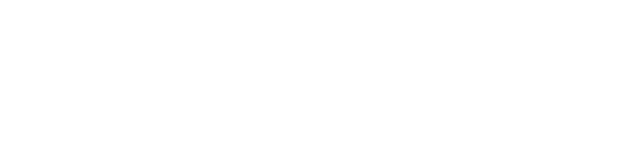
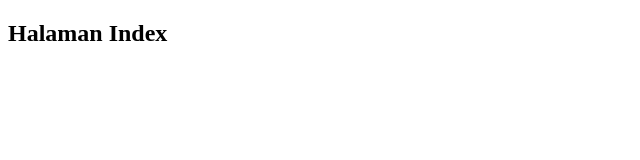
Before and after one commit to mlutfiazizan13/test, a plain HTML site: page index.html in a window 1280 px wide. Shown: the whole page, without its empty margins (0-640 px from the left). Drawn offline with Linux system fonts and the light colour scheme.

Commit message:
menambahkan baris h2

```diff
--- a/index.html
+++ b/index.html
@@ -6,6 +6,7 @@
     <title>Halaman Index</title>
 </head>
 <body>
+    <h2>Halaman Index</h2>
 
 </body>
 </html>
```
